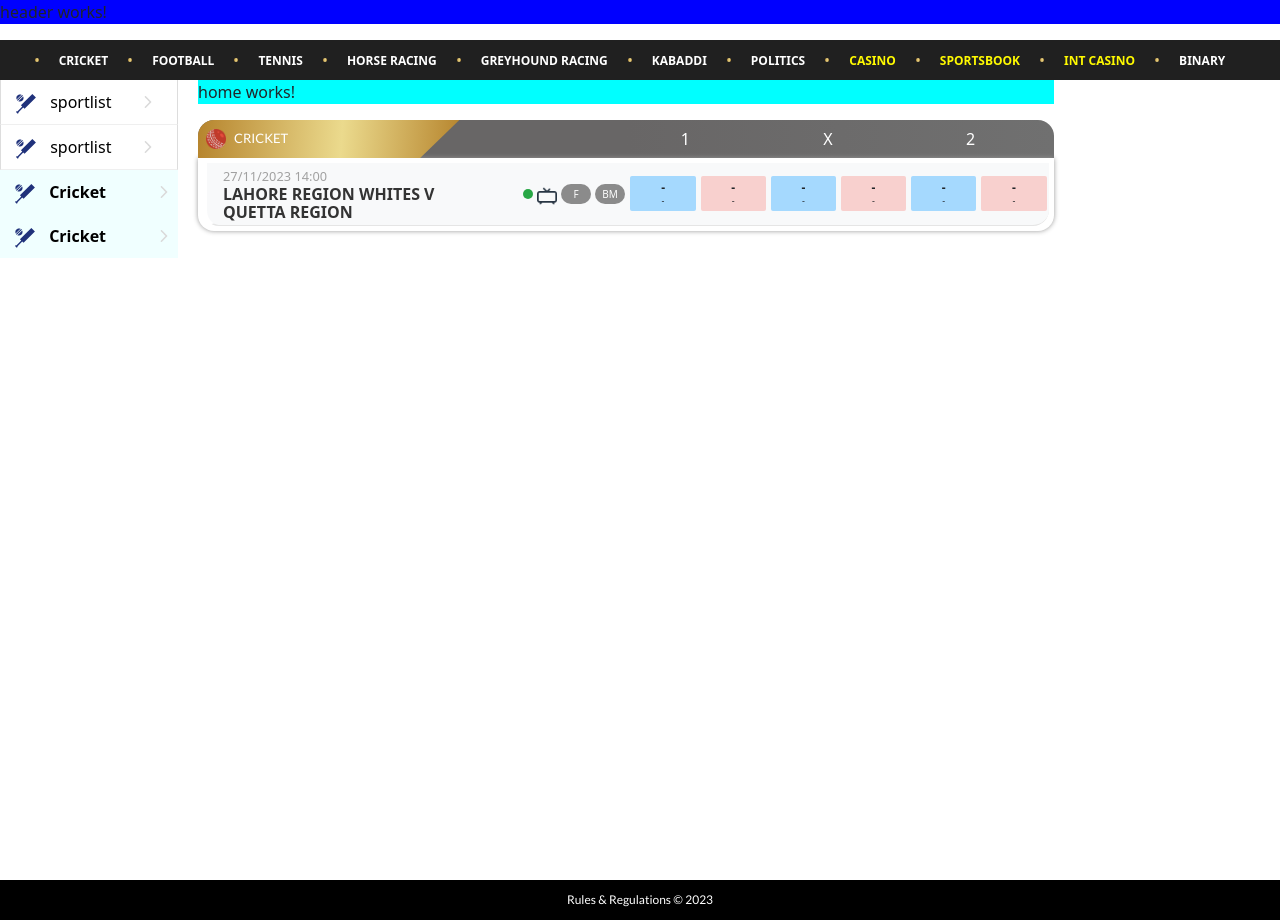
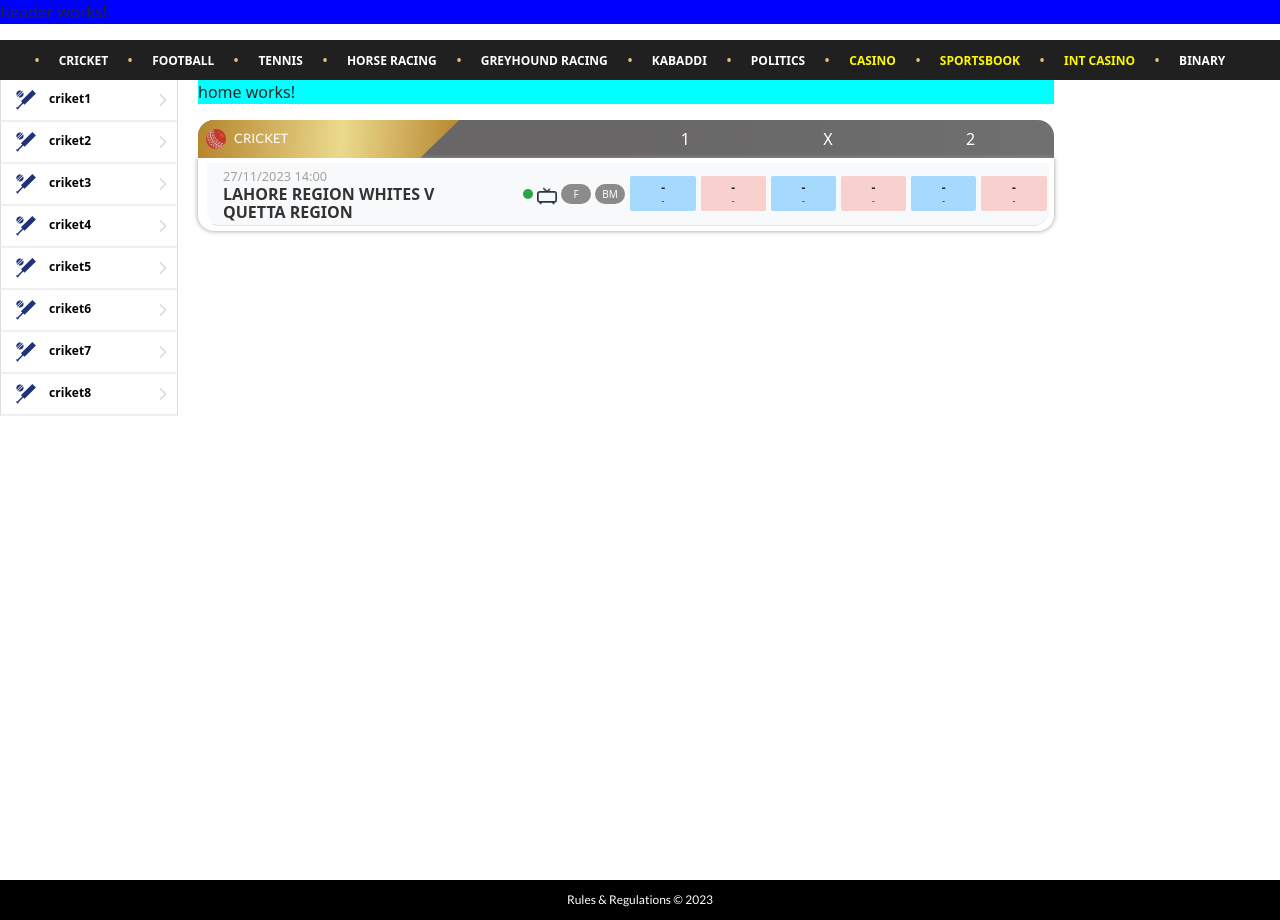
Before and after one commit to saudsaeeddmr/BuzzStarter, an Angular app: page / in a window 1280 px wide. Built offline with nearby package versions, Linux system fonts and the light colour scheme.

Commit message:
side nav destop

```diff
--- a/src/app/footer/footer.component.html
+++ b/src/app/footer/footer.component.html
@@ -15,7 +15,7 @@
             <div class="title-name">In Play</div>
         </li>
         <li><a href="javascript:void(0)">&nbsp;</a></li>
-        <li class="big"><a href="/m/dashboard"><span>
+        <li class="big"><a><span>
                     <img src="../../assets/footer/home.png"></span></a></li>
         <li><a>
                 <img src="../../assets/footer/Casino.png" alt="" class="img-fluid"></a>
--- a/src/app/side-nav/side-nav.component.css
+++ b/src/app/side-nav/side-nav.component.css
@@ -1,39 +1,55 @@
+.mainDiv {
+    overflow: hidden;
+    position: relative;
+    height : 100vh;
+}
+
 .ListDiv {
-    display:flex;
-    height: 100%;
+    display: flex;
+    /* height: 100%; */
     border-left: 1px solid #ddd;
     border-right: 1px solid #ddd;
     background-color: #fff;
     width: 178px;
     list-style: none;
-    padding: 10px 15px;
+    padding: 0;
     display: block;
     /* font-weight: 700; */
     text-decoration: none;
     transition: all 150ms;
     color: #000;
+    font-size: 12px;
 
 }
-li:not(:last-child) > a {
+
+li:not(:last-child)>a {
     border-bottom: 1px solid #efefef;
 }
+
 .ListDiv {
     border-bottom: 1px solid #efefef;
 
 }
 
-.ListDiv :hover {
+/* .ListDiv :hover {
     transform: scale(1.1);
     transition: all 150ms;
     border-top: 1px solid #ddd;
     text-decoration: none;
-    /* padding: 0px 7px; */
-}
+
+} */
 
 .sportimg {
     margin-right: 10px;
     display: inline-block;
     width: 20px;
+}
+
+li.has-submenu>a:hover {
+    background-image: url(../../assets/sidNav/submenu-arrow-active.svg);
+    background-repeat: no-repeat;
+    background-size: 8px 12px;
+    background-position: right 10px center;
 }
 
 .arrowicon {
@@ -43,16 +59,18 @@ li:not(:last-child) > a {
     background-size: 8px 12px;
 }
 
-li.has-submenu > a {
+li.has-submenu>a {
     background-image: url(../../assets/sidNav/submenu-arrow.svg);
     background-position: right 10px center;
     background-repeat: no-repeat;
     background-size: 8px 12px;
 }
- li:not(:last-child) > a {
+
+li:not(:last-child)>a {
     border-bottom: 1px solid #efefef;
 }
-li > a {
+
+li>a {
     display: block;
     font-weight: 700;
     padding: 10px 15px;
@@ -60,25 +78,141 @@ li > a {
     transition: all 150ms;
     color: #000;
 }
-li:not(:last-child) > a {
+
+li:not(:last-child)>a {
     border-bottom: 1px solid #efefef;
 }
- li > a:hover {
+
+li>a:hover {
     transform: scale(1.1);
     border-top: 1px solid #ddd;
     text-decoration: none;
 }
- li > a:hover {
+
+li>a:hover {
     background: #f1f1f1;
     border-radius: 3px;
 }
- li {
+
+li {
     list-style-type: none;
     padding-left: 0;
     margin: 0;
 }
+
 .sport-icon {
     margin-right: 10px;
     display: inline-block;
     width: 20px;
 }
+
+.submenu-header {
+    background-position: left 20px center;
+    background-repeat: no-repeat;
+    background-size: 8px 14px;
+    border-bottom: solid 1px #efefef;
+    cursor: pointer;
+    position: relative;
+}
+
+.submenu-header>a {
+    color: inherit;
+    display: block;
+    font-size: 12px;
+    font-weight: 600;
+    padding: 10px 20px 10px 40px !important;
+    padding-left: 40px;
+    text-decoration: none;
+    background: transparent linear-gradient(94deg, #b6842d, #ebda8d 55%, #b7862f);
+    color: #fff;
+}
+
+.submenu-header>a:before {
+    content: '\F137';
+    background-position: right 20px center;
+    background-repeat: no-repeat;
+    background-size: 8px 14px;
+    /* content: ""; */
+    height: 100%;
+    left: 15px;
+    position: absolute;
+    top: 9px;
+    /* transform: rotate(-180deg); */
+    width: 20px;
+    display: inline-block;
+    font: normal normal normal 16px/1 Apollo;
+    font-size: 16px;
+    text-rendering: auto;
+    -webkit-font-smoothing: antialiased;
+}
+
+/* click transform */
+.opened {
+    pointer-events: auto;
+    transform: translateX(0px) translateZ(0px);
+}
+ .submenu > label {
+    color: transparent linear-gradient(94deg, #b6842d, #ebda8d 55%, #b7862f);
+    display: block;
+    font-size: 13px;
+    font-weight: bold;
+    margin-bottom: 0px;
+    margin-top: 0;
+    padding: 6px 10px;
+    width: 100%;
+    background: #ebebeb;
+}
+.submenu-opened {
+    overflow: hidden;
+}
+
+.submenu.opened {
+    left: 0;
+    pointer-events: auto;
+    transition: all 150ms;
+}
+
+.submenu {
+    /* bottom: 0; */
+    min-height: 100%;
+    overflow: hidden;
+    -webkit-overflow-scrolling: touch;
+    overflow-y: auto;
+    pointer-events: none;
+    /* position: fixed; */
+    position: absolute;
+    top: -0;
+    /* width: 100%; */
+    z-index: 1;
+}
+
+li {
+    display: block;
+}
+.submenu {
+    background-color: #ffffff;
+    left: 180px;
+    transition: all 250ms;
+}
+
+.zeynep {
+    bottom: 0;
+    overflow: hidden;
+    -webkit-overflow-scrolling: touch;
+    overflow-y: auto;
+    pointer-events: none;
+    /* position: fixed; */
+    position: absolute;
+    top: 0;
+    transform: translateX(100%) translateZ(0px);
+    z-index: 1011;
+}
+
+.zeynep:not(.no-transition),
+.zeynep .submenu:not(.no-transition) {
+    transition: all 250ms;
+}
+
+.current li.has-submenu>a {
+    padding: 6px 8px;
+}
--- a/src/app/side-nav/side-nav.component.html
+++ b/src/app/side-nav/side-nav.component.html
@@ -1,28 +1,38 @@
-<div class="mainDiv">
-    <div class="ListDiv">
-        <li class="arrowicon">
-            <img class="sportimg" src="../../assets/sidNav/4.svg">
-            <span> sportlist</span>
-            <!-- <i style="float: right;" class="fa fa-angle-right"></i> -->
+<div class="mainDiv " >
+    <li class="has-submenu ListDiv"  *ngFor="let item of marketData" >
+        <a href="javascript:void(0);" class="sport-type-Cricket" (click)="goToNxtTab()">
+            <img alt="" class="sport-icon" src="../../assets/sidNav/4.svg"> {{item.sportname}}</a>
+    </li>
+    <div class="submenu opened current " [class.zeynep]="tabOpen == false">
+        <div  class="submenu-header"><a  href="javascript:void(0);" (click)="goToPrivous()">Previous</a></div>
+        <label >Cricket</label>
+        <li class="has-submenu ListDiv">
+            <a href="javascript:void(0);" class="sport-type-Cricket" (click)="goToSubTab()"> Cricket1 </a>
+
         </li>
+        <li class="has-submenu ListDiv">
+            <a href="javascript:void(0);" class="sport-type-Cricket"> Cricket 2</a>
 
-    </div>
-    <div class="ListDiv">
-        <li class="arrowicon">
-            <img class="sportimg" src="../../assets/sidNav/4.svg">
-            <span> sportlist</span>
-            <!-- <i style="float: right;" class="fa fa-angle-down"></i> -->
+        </li>
+        <li class="has-submenu ListDiv">
+            <a href="javascript:void(0);" class="sport-type-Cricket"> Cricket3 </a>
+
         </li>
     </div>
-    <li class="has-submenu" style="background-color: azure; ">
-        <a  href="javascript:void(0);" class="sport-type-Cricket" >
-        <img alt="" class="sport-icon"src="../../assets/sidNav/4.svg"> Cricket </a>
+    <div class="submenu  " [class.opened]="subTab">
+        <div  class="submenu-header"><a  href="javascript:void(0);" (click)="goToPrivousSub()">Previous</a></div>
+        <label >Cricket</label>
+        <li class="has-submenu ListDiv">
+            <a href="javascript:void(0);" class="sport-type-Cricket"> Cricket </a>
 
-    </li>
+        </li>
+        <li class="has-submenu ListDiv">
+            <a href="javascript:void(0);" class="sport-type-Cricket"> Cricket </a>
 
+        </li>
+        <li class="has-submenu ListDiv">
+            <a href="javascript:void(0);" class="sport-type-Cricket"> Cricket </a>
+
+        </li>
+    </div>
 </div>
-<li class="has-submenu" style="background-color: azure; ">
-    <a  href="javascript:void(0);" class="sport-type-Cricket" >
-    <img alt="" class="sport-icon"src="../../assets/sidNav/4.svg"> Cricket </a>
-
-</li>
--- a/src/app/side-nav/side-nav.component.ts
+++ b/src/app/side-nav/side-nav.component.ts
@@ -1,4 +1,4 @@
-import { Component } from '@angular/core';
+import { Component, OnInit } from '@angular/core';
 import { CommonModule } from '@angular/common';
 
 @Component({
@@ -8,6 +8,42 @@ import { CommonModule } from '@angular/common';
   templateUrl: './side-nav.component.html',
   styleUrls: ['./side-nav.component.css']
 })
-export class SideNavComponent {
+export class SideNavComponent implements OnInit{
+
+tabOpen: boolean = false;
+subTab: boolean = false;
+
+marketData = [
+      { sportname : "criket1" },
+      { sportname : "criket2" },
+      { sportname : "criket3" },
+      { sportname : "criket4" },
+      { sportname : "criket5" },
+      { sportname : "criket6" },
+      { sportname : "criket7" },
+      { sportname : "criket8" },
+
+];
+
+ngOnInit(): void {
+  console.log('asdfghjhgfd',this.marketData);
+}
+goToNxtTab() {
+this.tabOpen = true;
+}
+goToPrivous(){
+  // console.log('========',this.subTab);
+  this.tabOpen = false;
+}
+goToPrivousSub(){
+  // console.log('========',this.subTab);
+  // this.tabOpen = false;
+  this.subTab = false;
 
 }
+goToSubTab(){
+  // this.tabOpen = false;
+  this.subTab = true
+}
+
+}
```
Also changed, not shown: src/assets/sidNav/submenu-arrow-active.svg (added).
